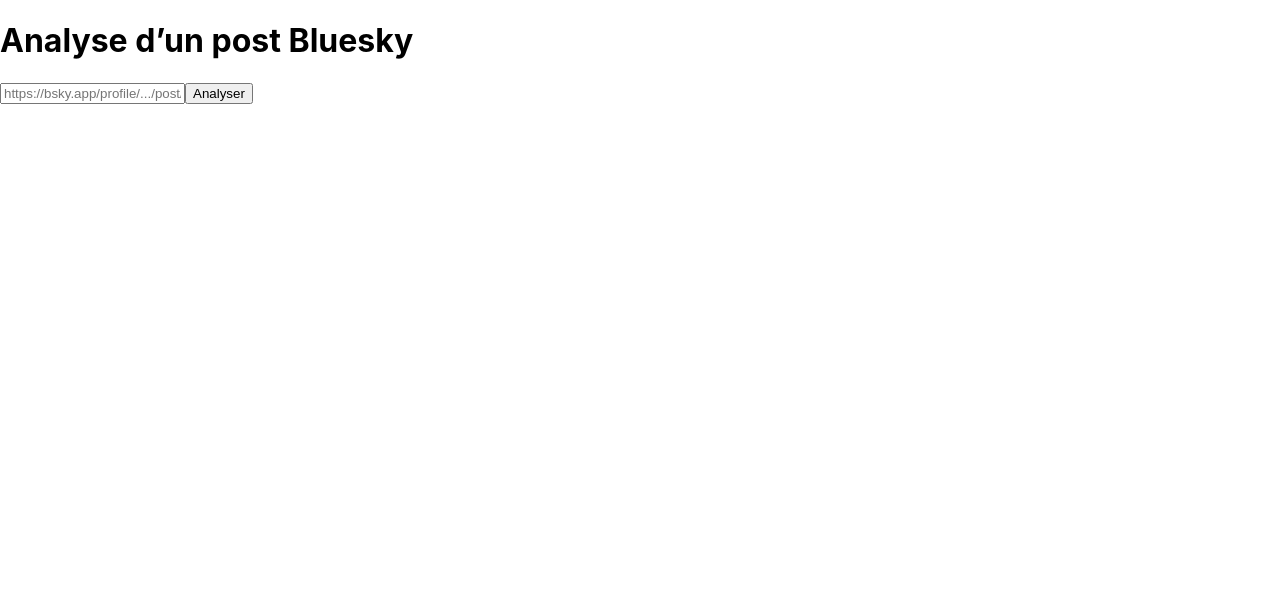
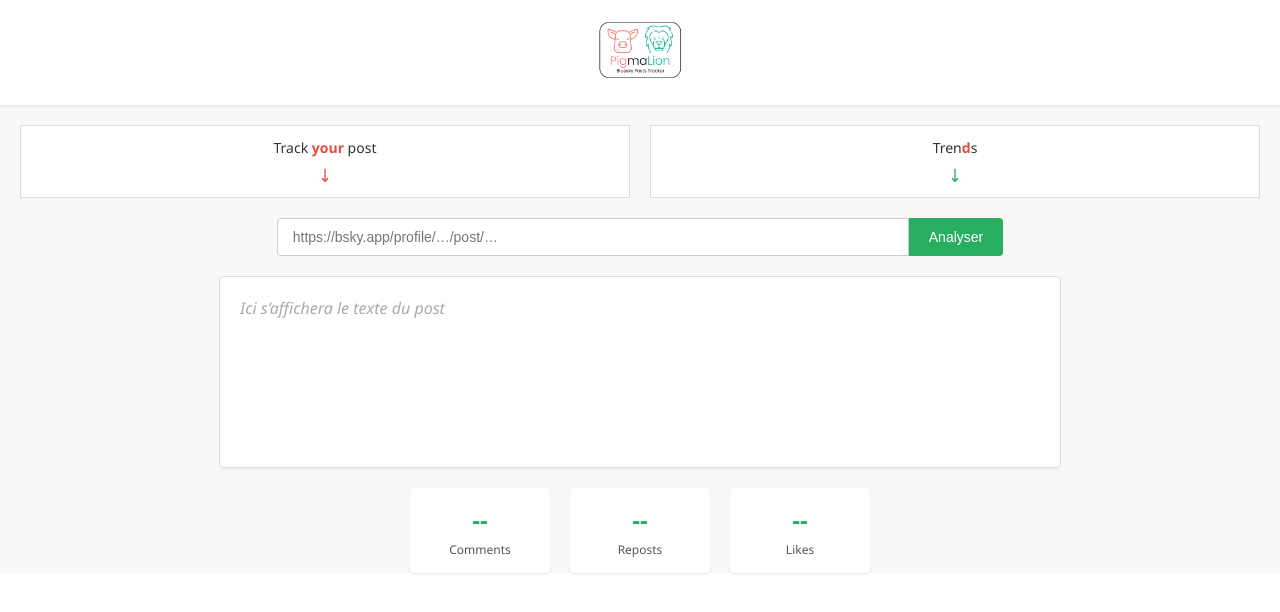
Before and after one commit to JohnDataAnalyst/pigmalion-v06, a React (Create React App) app in the folder frontend_react/: page / in a window 1280 px wide. Shown: the top 612 px of the page. Built offline with nearby package versions, Linux system fonts and the light colour scheme.

Commit message:
Initial commit : ajout backend, frontend, scripts de lancement et mise à jour .gitignore

```diff
--- a/frontend_react/src/App.css
+++ b/frontend_react/src/App.css
@@ -1,38 +1,167 @@
+/* src/App.css */
+
 .App {
+  font-family: 'Segoe UI', Tahoma, Geneva, Verdana, sans-serif;
+  background-color: #f8f8f8;
+  color: #222;
+  margin: 0;
+  padding: 0;
+}
+
+/* 1. Header avec logo */
+.App-header {
+  background-color: #ffffff;
   text-align: center;
+  padding: 20px 0;
+  box-shadow: 0 1px 3px rgba(0,0,0,0.1);
 }
 
 .App-logo {
-  height: 40vmin;
-  pointer-events: none;
+  max-height: 60px;
+  object-fit: contain;
 }
 
-@media (prefers-reduced-motion: no-preference) {
-  .App-logo {
-    animation: App-logo-spin infinite 20s linear;
-  }
+/* 2. Section “Track your post / Trends” */
+.App-trendbar {
+  display: flex;
+  justify-content: space-between;
+  margin: 20px;
 }
 
-.App-header {
-  background-color: #282c34;
-  min-height: 100vh;
-  display: flex;
-  flex-direction: column;
-  align-items: center;
-  justify-content: center;
-  font-size: calc(10px + 2vmin);
-  color: white;
+.track-your-post,
+.trends {
+  background-color: #ffffff;
+  flex: 1;
+  margin: 0 10px;
+  padding: 10px 0;
+  border: 1px solid #ddd;
+  text-align: center;
+  position: relative;
 }
 
-.App-link {
-  color: #61dafb;
+.track-your-post {
+  margin-left: 0;
+}
+.trends {
+  margin-right: 0;
 }
 
-@keyframes App-logo-spin {
-  from {
-    transform: rotate(0deg);
-  }
-  to {
-    transform: rotate(360deg);
-  }
+.title-small {
+  font-size: 14px;
+  color: #333;
 }
+
+.highlight {
+  color: #e74c3c; /* un rouge/orangé pour mettre en valeur */
+  font-weight: bold;
+}
+
+.arrow-down {
+  font-size: 18px;
+  color: #e74c3c;
+  margin-top: 5px;
+}
+
+.arrow-green {
+  color: #27ae60;
+}
+
+/* 3. Barre d’entrée d’URL */
+.App-inputbar {
+  display: flex;
+  justify-content: center;
+  margin: 0 20px 20px;
+}
+
+.url-input {
+  flex: 1;
+  max-width: 600px;
+  padding: 10px 15px;
+  font-size: 14px;
+  border: 1px solid #ccc;
+  border-radius: 4px 0 0 4px;
+  outline: none;
+}
+
+.url-input:focus {
+  border-color: #27ae60;
+}
+
+.btn-analyze {
+  padding: 0 20px;
+  font-size: 14px;
+  background-color: #27ae60;
+  color: white;
+  border: none;
+  border-radius: 0 4px 4px 0;
+  cursor: pointer;
+  transition: background-color 0.2s ease;
+}
+
+.btn-analyze:disabled {
+  background-color: #95a5a6;
+  cursor: not-allowed;
+}
+
+.btn-analyze:hover:not(:disabled) {
+  background-color: #218c53;
+}
+
+/* 4. Zone d’affichage du contenu du post */
+.App-postcontent {
+  background-color: #ffffff;
+  max-width: 800px;
+  margin: 0 auto 20px;
+  padding: 20px;
+  border: 1px solid #ddd;
+  border-radius: 4px;
+  min-height: 150px;
+  box-shadow: 0 1px 3px rgba(0,0,0,0.05);
+  position: relative;
+}
+
+.post-placeholder {
+  color: #aaa;
+  font-style: italic;
+}
+
+.post-text {
+  white-space: pre-wrap;
+  line-height: 1.5;
+  color: #222;
+}
+
+.error-message {
+  color: #e74c3c;
+  font-weight: bold;
+  margin-bottom: 10px;
+}
+
+/* 5. Ligne de métriques */
+.App-metrics {
+  display: flex;
+  justify-content: center;
+  margin: 0 20px 40px;
+}
+
+.metric-card {
+  background-color: #ffffff;
+  width: 120px;
+  margin: 0 10px;
+  padding: 15px 10px;
+  border-radius: 4px;
+  text-align: center;
+  box-shadow: 0 1px 2px rgba(0,0,0,0.1);
+}
+
+.metric-value {
+  font-size: 24px;
+  font-weight: bold;
+  color: #27ae60;
+}
+
+.metric-label {
+  font-size: 12px;
+  color: #555;
+  margin-top: 5px;
+}
--- a/frontend_react/src/App.js
+++ b/frontend_react/src/App.js
@@ -1,76 +1,108 @@
-import React, { useState } from "react";
-import "./App.css";
+// src/App.js
+import React, { useState } from 'react';
+import './App.css';
+import logoPigmalion from './assets/logo-pigmalion.png';
+// ↪ Assurez-vous d’avoir placé votre logo dans src/assets/logo-pigmalion.png
+//    (vous pouvez adapter le nom / le chemin si besoin)
 
 function App() {
-  const [url, setUrl] = useState("");
-  const [data, setData] = useState(null);
-  const [error, setError] = useState("");
-  const [isLoading, setIsLoading] = useState(false);
+  const [url, setUrl] = useState('');
+  const [loading, setLoading] = useState(false);
+  const [postData, setPostData] = useState(null);
+  const [error, setError] = useState(null);
 
-  const handleSubmit = async (e) => {
-    e.preventDefault();
-    if (!url.trim()) {
-      setError("⚠ Veuillez saisir une URL Bluesky.");
-      return;
-    }
-    setError("");
-    setData(null);
-    setIsLoading(true);
+  const handleAnalyze = async () => {
+    if (!url.trim()) return;
+    setLoading(true);
+    setError(null);
+    setPostData(null);
+
     try {
-      const resp = await fetch(
-        `http://localhost:8000/analyze?url=${encodeURIComponent(url.trim())}`
-      );
-      if (!resp.ok) {
-        const err = await resp.json();
-        throw new Error(err.detail || "Erreur inconnue");
+      // Adaptez l’URL de votre back si nécessaire
+      const response = await fetch(`http://localhost:8000/analyze?url=${encodeURIComponent(url)}`);
+      if (!response.ok) {
+        const { detail } = await response.json();
+        throw new Error(detail || 'Erreur inconnue');
       }
-      const json = await resp.json();
-      setData(json);
-    } catch (e) {
-      setError(e.message);
+      const data = await response.json();
+      setPostData(data);
+    } catch (err) {
+      setError(err.message || 'Échec de la requête');
     } finally {
-      setIsLoading(false);
+      setLoading(false);
     }
   };
 
   return (
-    <div className="container">
-      <h1>Analyse d’un post Bluesky</h1>
-      <form onSubmit={handleSubmit} className="form">
+    <div className="App">
+      {/* 1. EN-TÊTE / LOGO */}
+      <header className="App-header">
+        <img src={logoPigmalion} alt="Logo Pigmalion" className="App-logo" />
+      </header>
+
+      {/* 2. SECTION “Track your post” et “Trends” */}
+      <section className="App-trendbar">
+        <div className="track-your-post">
+          <span className="title-small">Track&nbsp;<span className="highlight">your</span>&nbsp;post</span>
+          <div className="arrow-down">&#x2193;</div>
+        </div>
+        <div className="trends">
+          <span className="title-small">Tren<span className="highlight">d</span>s</span>
+          <div className="arrow-down arrow-green">&#x2193;</div>
+        </div>
+      </section>
+
+      {/* 3. BARRE D’ENTRÉE D’URL */}
+      <section className="App-inputbar">
         <input
           type="text"
-          placeholder="https://bsky.app/profile/.../post/..."
+          placeholder="https://bsky.app/profile/…/post/…"
           value={url}
           onChange={(e) => setUrl(e.target.value)}
-          disabled={isLoading}
-          className="input-url"
+          className="url-input"
         />
-        <button type="submit" disabled={isLoading} className="btn-submit">
-          {isLoading ? "Analyse…" : "Analyser"}
+        <button
+          className="btn-analyze"
+          onClick={handleAnalyze}
+          disabled={loading}
+        >
+          {loading ? 'Chargement…' : 'Analyser'}
         </button>
-      </form>
+      </section>
 
-      {error && <div className="error">{error}</div>}
+      {/* 4. ZONE D’AFFICHAGE DU TEXTE DU POST */}
+      <section className="App-postcontent">
+        {error && <div className="error-message">{error}</div>}
+        {postData ? (
+          <div className="post-text">
+            {postData.out_post_text || 'Le post est vide.'}
+          </div>
+        ) : (
+          <div className="post-placeholder">Ici s’affichera le texte du post</div>
+        )}
+      </section>
 
-      {data && (
-        <div className="result">
-          <h2>Résultats de l’analyse :</h2>
-          <table>
-            <tbody>
-              {Object.entries(data).map(([key, value]) => (
-                <tr key={key}>
-                  <td className="cell-key">{key}</td>
-                  <td className="cell-value">
-                    {typeof value === "object"
-                      ? JSON.stringify(value, null, 2)
-                      : value}
-                  </td>
-                </tr>
-              ))}
-            </tbody>
-          </table>
+      {/* 5. LIGNE DE MÉTRIQUES (comment, repost, like) */}
+      <section className="App-metrics">
+        <div className="metric-card">
+          <div className="metric-value">
+            {postData ? postData.out_post_comment : '--'}
+          </div>
+          <div className="metric-label">Comments</div>
         </div>
-      )}
+        <div className="metric-card">
+          <div className="metric-value">
+            {postData ? postData.out_post_repost : '--'}
+          </div>
+          <div className="metric-label">Reposts</div>
+        </div>
+        <div className="metric-card">
+          <div className="metric-value">
+            {postData ? postData.out_post_like : '--'}
+          </div>
+          <div className="metric-label">Likes</div>
+        </div>
+      </section>
     </div>
   );
 }
```
Also changed, not shown: frontend_react/src/assets/logo-pigmalion.png (added).
